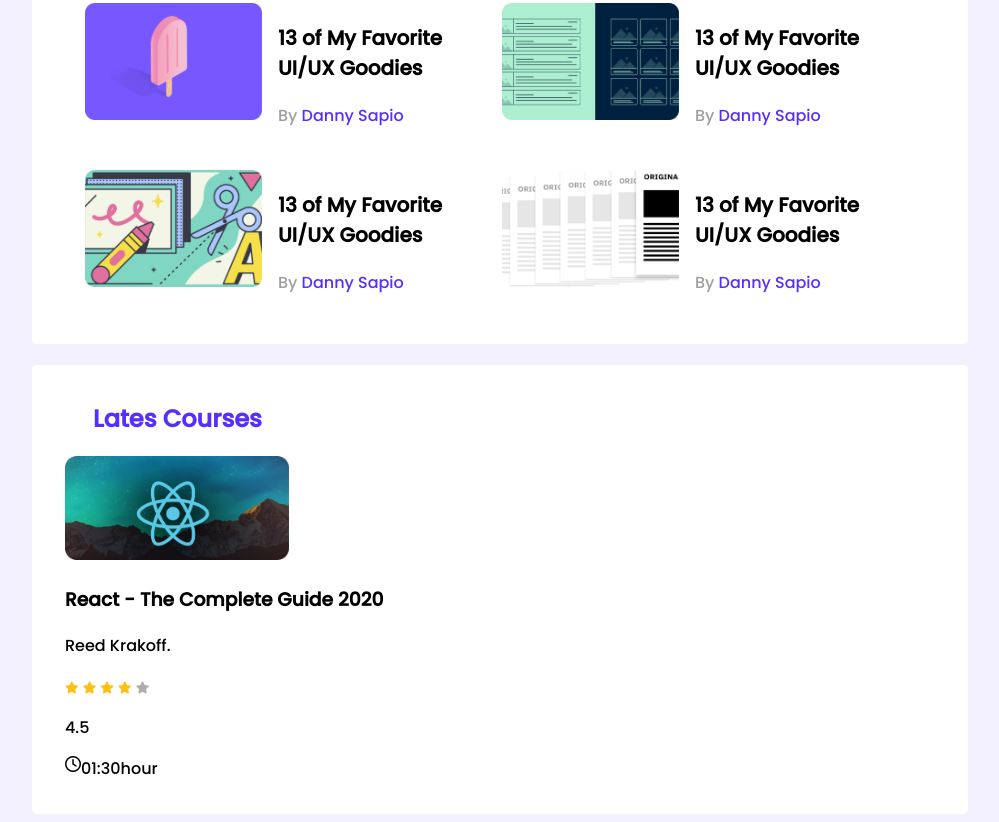
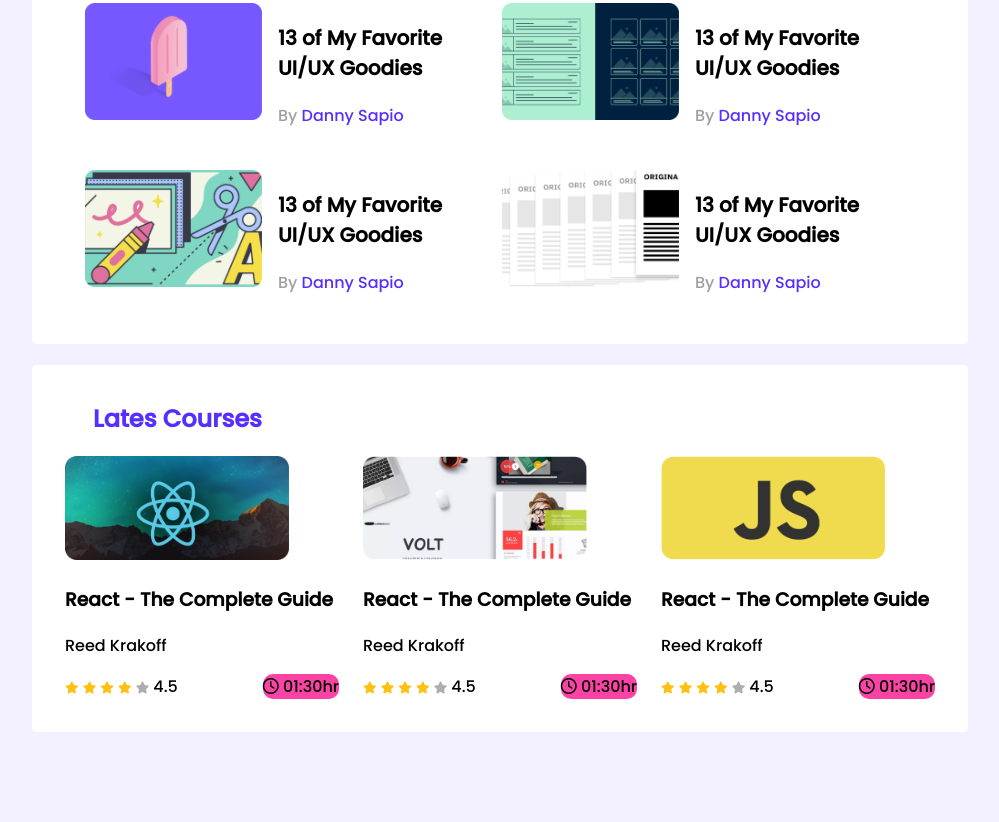
Before and after one commit to mdbaizid942/leader-bord, a plain HTML site: page index.html in a window 1280 px wide. Shown: the part 387-1209 px from the top of the page, without its empty margins (140-1139 px from the left). After the commit the page ends 1127 px from the top, so only its background shows below. Drawn offline with Linux system fonts and the light colour scheme.

Commit message:
finished

```diff
--- a/index.html
+++ b/index.html
@@ -110,22 +110,70 @@
                         <div class="course-banner">
                             <img src="images/courses/course-1.png" alt="">
                         </div>
+
+                        <div class="course-detail">
+                           <h3 class="course-title">React - The Complete Guide</h3>
+                           <p class="course-aithor">Reed Krakoff</p>
+                           <div class="course-info">
                                 <div>
-                        <div class="course-detail">
-                            <h3 class="course-tytle">React - The Complete Guide 2020</h3>
-                            <p class="course-author">Reed Krakoff.</p>
-                            <div class="course-info">
                                     <i class="fas fa-star filled"></i>
                                     <i class="fas fa-star filled"></i>
                                     <i class="fas fa-star filled"></i>
                                     <i class="fas fa-star filled"></i>
                                     <i class="fas fa-star empty"></i>
+                                    <span>4.5</span>
                                 </div>
-                                <p>4.5</p>
                                 <div class="course-duration">
                                     <i class="far fa-clock"></i>
-                                    01:30hour</div>
+                                    01:30hr
                                 </div>
+                        </div>
+                    </div>
+                </div>
+                    <div class="course">
+                        <div class="course-banner">
+                            <img src="images/courses/course-2.png" alt="">
+                        </div>
+
+                        <div class="course-detail">
+                           <h3 class="course-title">React - The Complete Guide</h3>
+                           <p class="course-aithor">Reed Krakoff</p>
+                           <div class="course-info">
+                                <div>
+                                    <i class="fas fa-star filled"></i>
+                                    <i class="fas fa-star filled"></i>
+                                    <i class="fas fa-star filled"></i>
+                                    <i class="fas fa-star filled"></i>
+                                    <i class="fas fa-star empty"></i>
+                                    <span>4.5</span>
+                                </div>
+                                <div class="course-duration">
+                                    <i class="far fa-clock"></i>
+                                    01:30hr
+                                </div>
+                        </div>
+                    </div>
+                </div>
+                    <div class="course">
+                        <div class="course-banner">
+                            <img src="images/courses/course-3.png" alt="">
+                        </div>
+
+                        <div class="course-detail">
+                           <h3 class="course-title">React - The Complete Guide</h3>
+                           <p class="course-aithor">Reed Krakoff</p>
+                           <div class="course-info">
+                                <div>
+                                    <i class="fas fa-star filled"></i>
+                                    <i class="fas fa-star filled"></i>
+                                    <i class="fas fa-star filled"></i>
+                                    <i class="fas fa-star filled"></i>
+                                    <i class="fas fa-star empty"></i>
+                                    <span>4.5</span>
+                                </div>
+                                <div class="course-duration">
+                                    <i class="far fa-clock"></i>
+                                    01:30hr
                                 </div>
                         </div>
                     </div>
--- a/styles/style.css
+++ b/styles/style.css
@@ -91,16 +91,32 @@
 /*------------------
  courses style
  ----------------- */
+ .courses{
+     display: grid;
+     grid-template-columns: repeat(3, 1fr);
+     grid-column-gap: 24px;
+ }
  .course .course-banner img{
      width: 224px;
      height: 104px;
  }
- .course-duration{
-    display: flex;}
+ .course-info{
+    display: flex;
+    align-items: center;
+    justify-content: space-between;
+}
+.fa-clock{
+    background-color: rgb(248, 69, 164);
+    border-radius: 102px;
+}
+.course-duration{background-color: rgb(251, 66, 165);
+    border-radius: 10px;
+
+}
 
     .fa-star{
-     font-size: 12px;
- }
+        font-size: 12px;
+    }
 
  .fa-star.filled{
     color: #FFC014;
@@ -109,3 +125,15 @@
  .fa-star.empty{
      color: #AEAEAE;
  }
+ /* --------------
+ Media Queries
+ -----------------*/
+
+ /* Mobile Devices */
+ @media only screen and (max-width:688px)
+ {
+    .players{
+        background-color: red;
+    }
+
+ }
```
Lines whose indentation alone changed are shown as unchanged.
